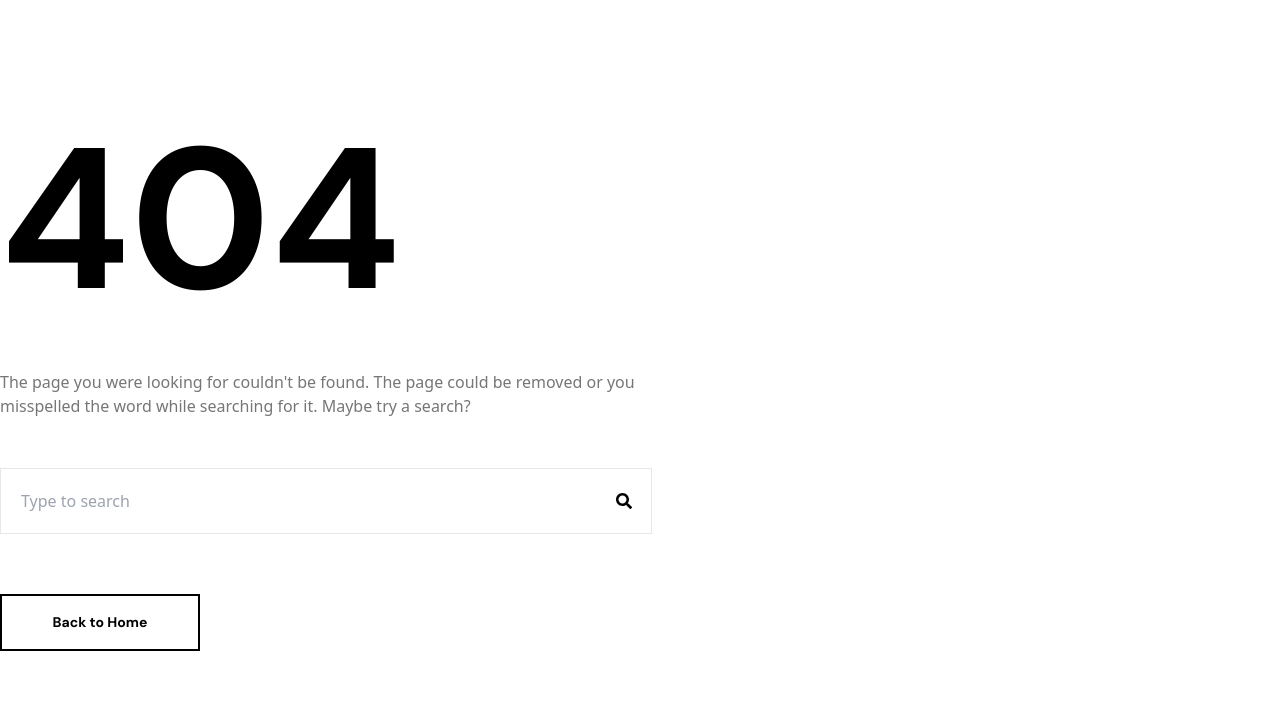
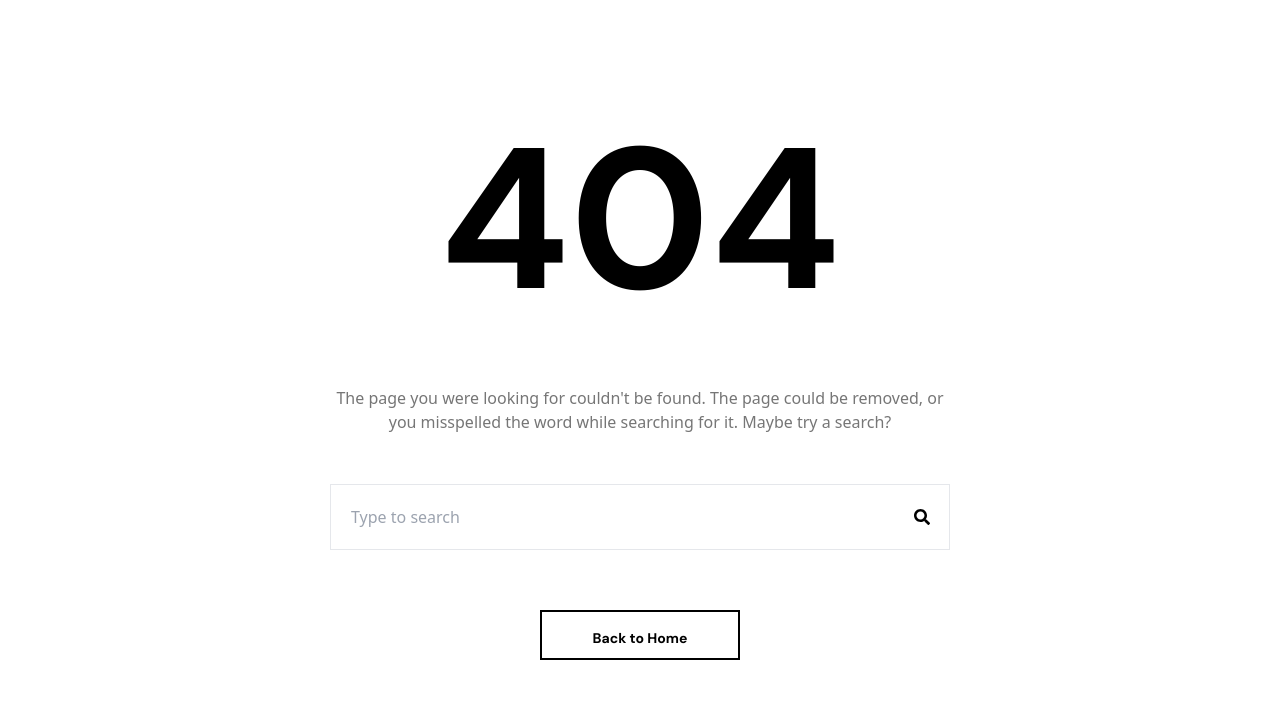
Before and after one commit to morshedsajid26/Orebi, a React (Vite) app: page /error in a window 1280 px wide. Shown: the part 202-912 px from the top of the page. Built offline with nearby package versions, Linux system fonts and the light colour scheme; no server answers.

Commit message:
error page updated

```diff
--- a/src/Components/Page/Error.jsx
+++ b/src/Components/Page/Error.jsx
@@ -1,35 +1,37 @@
-import React from 'react'
-import Container from '../Layer/Container'
-import { FaSearch } from 'react-icons/fa'
-import Button from '../Layer/Button'
+import React from 'react';
+import Container from '../Layer/Container';
+import { FaSearch } from 'react-icons/fa';
+import Button from '../Layer/Button';
 
 const Error = () => {
   return (
     <div>
-        <Container className='pt-20 pb-[140px]'>
-           <div className='w-[652px]'>
-           <h1 className='text-[200px] font-bold font-DM'>404</h1>
+      <Container className="pt-20 pb-[140px] flex flex-col items-center">
+        <div className="w-full max-w-[652px] text-center px-4">
+          <h1 className="text-[100px] md:text-[150px] lg:text-[200px] font-bold font-DM">404</h1>
 
-<p className='text-[16px] text-[#767676]'>
-The page you were looking for couldn't be found. The page could be removed or you misspelled the word while searching for it. Maybe try a search?
+          <p className="text-[14px] md:text-[16px] text-[#767676] mt-4">
+            The page you were looking for couldn't be found. The page could be removed, or you misspelled the word while searching for it. Maybe try a search?
           </p>
 
-<div className='relative mt-[50px] mb-[60px]'>
-<input className=' w-full py-5 px-5 outline-none bg-white border ' type="text" placeholder='Type to search'
+          <div className="relative mt-[30px] md:mt-[50px] mb-[40px] md:mb-[60px]">
+            <input
+              className="w-full py-4 md:py-5 px-4 md:px-5 outline-none bg-white border"
+              type="text"
+              placeholder="Type to search"
             />
-                    <FaSearch className='absolute right-3 md:right-5 top-1/2 -translate-y-1/2 text-black' />
+            <FaSearch className="absolute right-3 md:right-5 top-1/2 -translate-y-1/2 text-black" />
           </div>
         </div>
 
         <Button
-           ButtonText='Back to Home'
-           className='w-[200px]'
-           href='/'
-
+          ButtonText="Back to Home"
+          className="w-[150px] md:w-[200px] h-[40px] md:h-[50px]"
+          href="/"
         />
       </Container>
     </div>
-  )
-}
+  );
+};
 
-export default Error
+export default Error;
```
Lines whose indentation alone changed are shown as unchanged.
